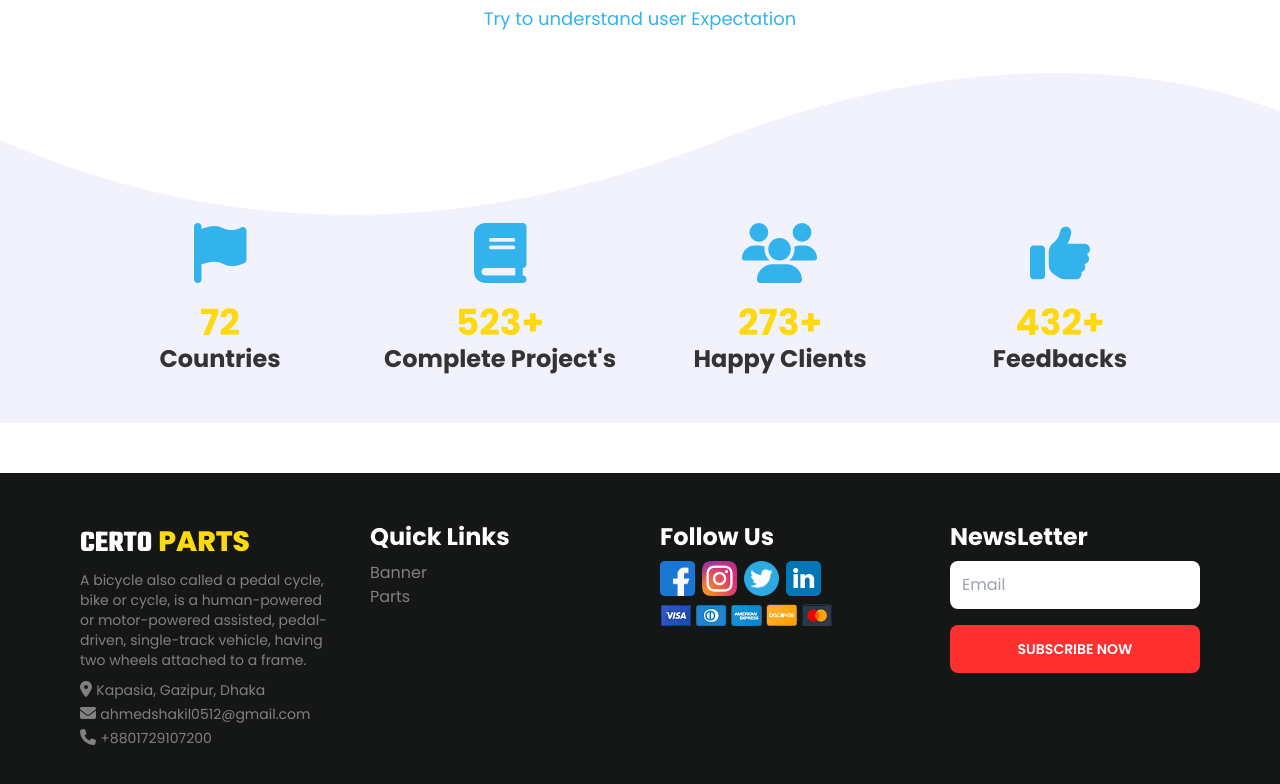
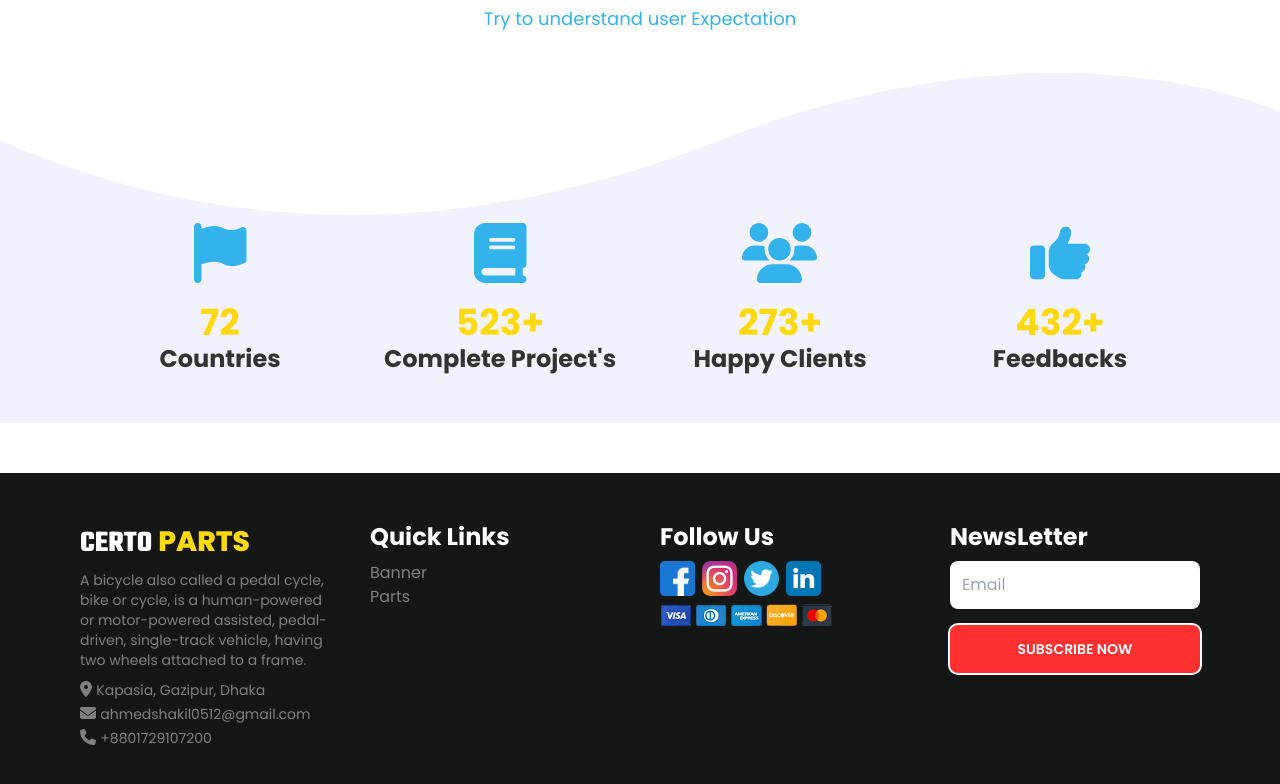
Before and after one commit to codermdshakil/certo-parts, a React (Create React App) app: page / in a window 1280 px wide. Shown: the part 1492-2276 px from the top of the page. Built offline with nearby package versions, Linux system fonts and the light colour scheme; no server answers.

Commit message:
some change in footer btn

```diff
--- a/src/Shared/Footer/Footer.js
+++ b/src/Shared/Footer/Footer.js
@@ -47,7 +47,7 @@ const Footer = () => {
                         <h2 className='text-2xl font-bold text-white mb-2'>NewsLetter</h2>
                      <form onSubmit={handleNewLetterEmail}>
                          <input type="text" placeholder='Email' name='email' className='w-full py-3 px-3 rounded-lg' />
-                         <button  className='btn subscribe w-full mt-4 text-center mx-auto'>Subscribe Now</button>
+                         <button  className='btn btn-md subscribe w-full mt-4 text-center mx-auto ring-2 ring-white'>Subscribe Now</button>
                      </form>
                     </div>
                 </div>
```
